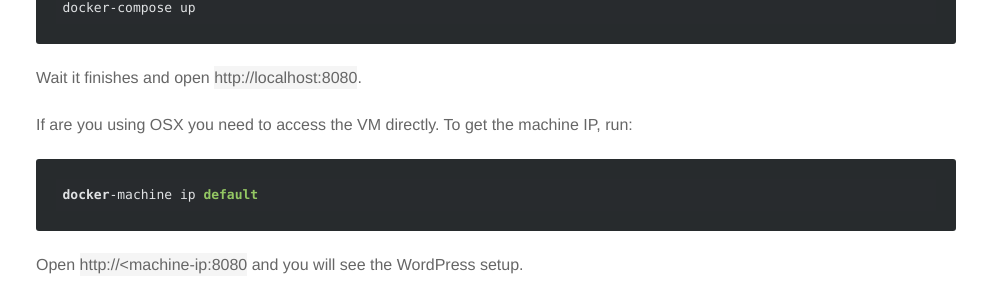
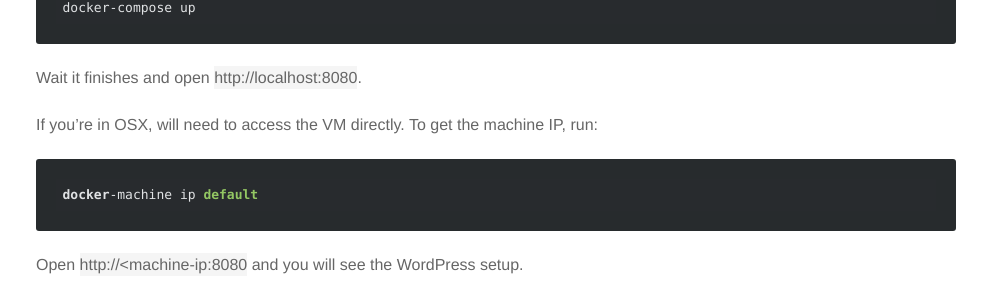
Before and after one commit to sergiopvilar/sergiovilar.github.io, a Jekyll site: the page built from _posts/2015-09-14-wordpress-development-environment.md, in a window 1280 px wide. Shown: the part 1601-1904 px from the top of the page, without its empty margins (144-1133 px from the left). Built offline with Jekyll 4.4.1, drawn with Linux system fonts in a browser that asks for light colours; Markdown is read by kramdown in place of the engine named in the settings; comment, search, counter and statistics services are not loaded.

Commit message:
Site updated at 2015-09-15 03:12:53 UTC

```diff
--- a/_posts/2015-09-14-wordpress-development-environment.md
+++ b/_posts/2015-09-14-wordpress-development-environment.md
@@ -53,7 +53,7 @@ With the `docker-compose.yml` file created we are ready to go! Just run:
 
 Wait it finishes and open `http://localhost:8080`.
 
-If are you using OSX you need to access the VM directly. To get the machine IP, run:
+If you're in OSX, will need to access the VM directly. To get the machine IP, run:
 
 	docker-machine ip default
 
```
